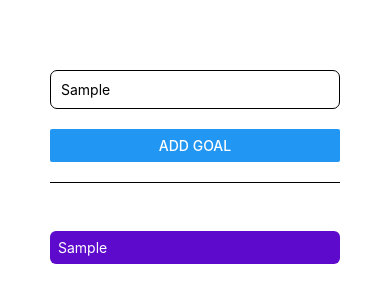
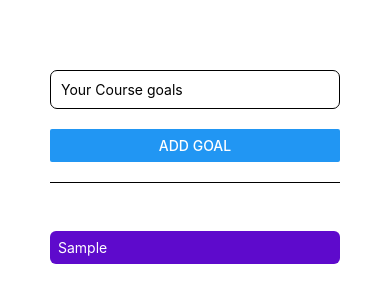
Before and after one commit to wmz786/react-native-goal-tracker, a React Native app: screen / in a window 390 px wide. Both pictures are taken after typing "Sample" into the empty fields and a click on the button "ADD GOAL". Shown: the top 302 px of the page. Built offline with nearby package versions, Linux system fonts and the light colour scheme.

Commit message:
GoalInput and GoalItem components

```diff
--- a/App.js
+++ b/App.js
@@ -1,69 +1,31 @@
 import { StatusBar } from "expo-status-bar";
 import { useState } from "react";
-import {
-  Button,
-  FlatList,
-  ScrollView,
-  StyleSheet,
-  Text,
-  TextInput,
-  View,
-} from "react-native";
+import { FlatList, StyleSheet, View } from "react-native";
+import GoalItem from "./components/GoalItem";
+import GoalInput from "./components/GoalInput";
 
 export default function App() {
-  const [goalInput, setGoalInput] = useState("");
   const [goals, setGoals] = useState([]);
-  const removeGoal = (index) => {
-    console.log(index);
+  const deleteItem = (id) => {
+    setGoals((currentGoals) => {
+      return currentGoals.filter((goal) => goal.id !== id);
+    });
   };
   return (
     <View style={styles.container}>
-      <View
-        style={{
-          flexDirection: "column",
-          borderBottomWidth: 0.7,
-          paddingVertical: 20,
-        }}
-      >
-        <TextInput
-          style={{
-            padding: 10,
-            marginBottom: 20,
-            borderWidth: 0.7,
-            borderRadius: 7,
-          }}
-          placeholder="Your Course goals"
-          onChangeText={(text) => setGoalInput(text)}
-        />
-        <Button
-          title="Add Goal"
-          onPress={() =>
-            setGoals((currentGoals) => [
-              ...currentGoals,
-              { text: goalInput, id: Math.random().toString() },
-            ])
-          }
-        />
-      </View>
+      <GoalInput setGoals={setGoals} />
       <FlatList
         data={goals}
         renderItem={(itemData) => {
           return (
-            <View
-              key={itemData.index}
-              style={{
-                marginVertical: 8,
-                padding: 8,
-                borderRadius: 6,
-                backgroundColor: "#5e0acc",
-              }}
-              onPress={removeGoal}
-            >
-              <Text style={{ color: "white" }}>{itemData.item.text}</Text>
-            </View>
+            <GoalItem
+              text={itemData.item.text}
+              id={itemData.item.id}
+              onDeleteItem={deleteItem}
+            />
           );
         }}
-        keyExtractor={(item, index) => {
+        keyExtractor={(item) => {
           return item.id;
         }}
         style={{ marginTop: 40 }}
@@ -76,7 +38,4 @@ const styles = StyleSheet.create({
   container: {
     padding: 50,
   },
-  goalContainer: {
-    flexDirection: "row",
-  },
 });
--- /dev/null
+++ b/components/GoalInput.js
@@ -0,0 +1,39 @@
+import { Button, StyleSheet, TextInput, View } from "react-native";
+import React, { useState } from "react";
+
+const GoalInput = ({ setGoals }) => {
+  const [goalInput, setGoalInput] = useState("");
+  const addGoalHandler = () => {
+    setGoals((currentGoals) => [
+      ...currentGoals,
+      { text: goalInput, id: Math.random().toString() },
+    ]);
+    setGoalInput("");
+  };
+  return (
+    <View
+      style={{
+        flexDirection: "column",
+        borderBottomWidth: 0.7,
+        paddingVertical: 20,
+      }}
+    >
+      <TextInput
+        style={{
+          padding: 10,
+          marginBottom: 20,
+          borderWidth: 0.7,
+          borderRadius: 7,
+        }}
+        placeholder="Your Course goals"
+        onChangeText={(text) => setGoalInput(text)}
+        value={goalInput}
+      />
+      <Button title="Add Goal" onPress={addGoalHandler} />
+    </View>
+  );
+};
+
+export default GoalInput;
+
+const styles = StyleSheet.create({});
--- /dev/null
+++ b/components/GoalItem.js
@@ -0,0 +1,23 @@
+import { Pressable, StyleSheet, Text, View } from "react-native";
+import React from "react";
+
+const GoalItem = ({ text, id, onDeleteItem }) => {
+  return (
+    <Pressable onPress={onDeleteItem.bind(this, id)}>
+      <View
+        style={{
+          marginVertical: 8,
+          padding: 8,
+          borderRadius: 6,
+          backgroundColor: "#5e0acc",
+        }}
+      >
+        <Text style={{ color: "white" }}>{text}</Text>
+      </View>
+    </Pressable>
+  );
+};
+
+export default GoalItem;
+
+const styles = StyleSheet.create({});
```
